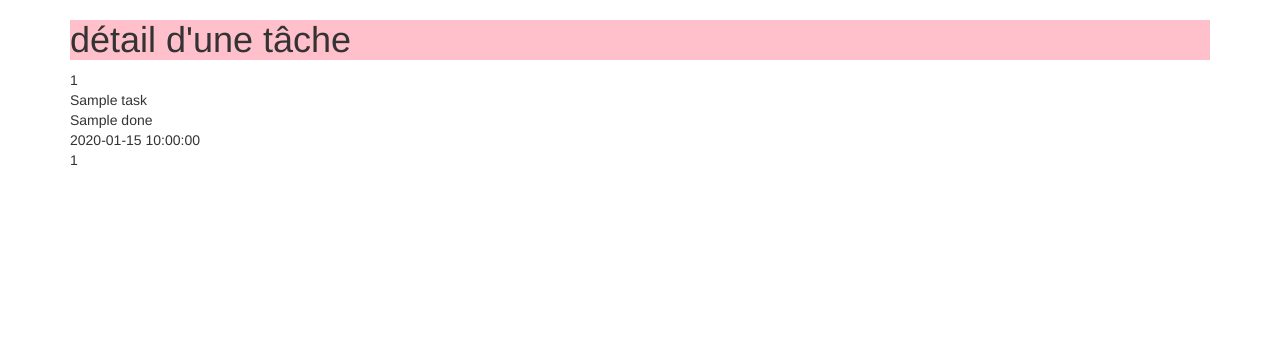
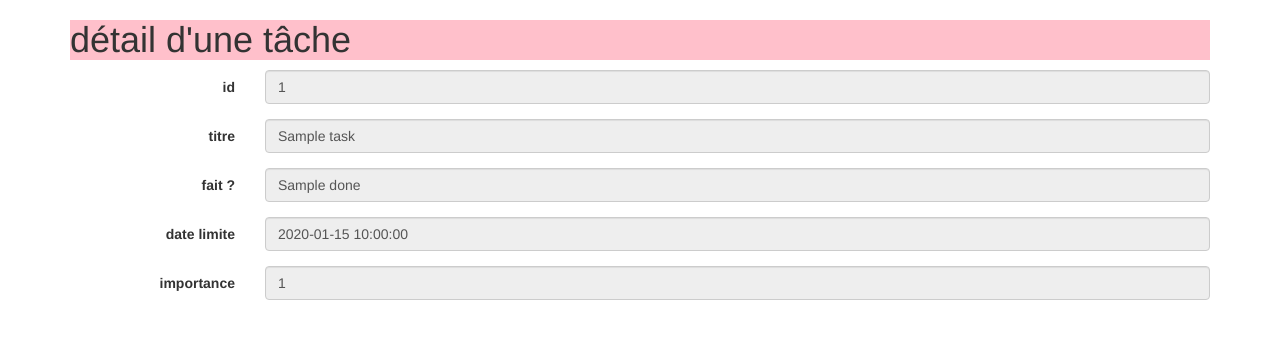
Before and after one commit to jibundeyare/cnam-silex-2017-2018, a PHP site: template templates/task/show.php in a window 1280 px wide. Shown: the top 339 px of the page. Run offline with PHP 8.4, Linux system fonts and the light colour scheme; the template is opened without the code that fills it: most values are stand-ins (such as "Sample title", 1, 10 or a date in 2020).

Commit message:
Mise à jour du projet

```diff
--- a/templates/task/show.php
+++ b/templates/task/show.php
@@ -5,11 +5,43 @@
             <div class="col-xs-12">
                 <h1>détail d'une tâche</h1>
 
-                <?= $task['id'] ?><br />
-                <?= $task['title'] ?><br />
-                <?= $task['done'] ?><br />
-                <?= $task['deadline'] ?><br />
-                <?= $task['importance_id'] ?><br />
+                <div class="form-horizontal">
+
+                <div class="form-group">
+                    <label for="id" class="col-sm-2 control-label">id</label>
+                    <div class="col-sm-10">
+                        <input type="text" class="form-control" id="id" readonly value="<?= htmlentities($task['id']) ?>" />
+                    </div>
+                </div>
+
+                <div class="form-group">
+                    <label for="title" class="col-sm-2 control-label">titre</label>
+                    <div class="col-sm-10">
+                        <input type="text" class="form-control" id="title" readonly value="<?= htmlentities($task['title']) ?>" />
+                    </div>
+                </div>
+
+                <div class="form-group">
+                    <label for="done" class="col-sm-2 control-label">fait ?</label>
+                    <div class="col-sm-10">
+                        <input type="text" class="form-control" id="done" readonly value="<?= htmlentities($task['done']) ?>" />
+                    </div>
+                </div>
+
+                <div class="form-group">
+                    <label for="deadline" class="col-sm-2 control-label">date limite</label>
+                    <div class="col-sm-10">
+                        <input type="text" class="form-control" id="deadline" readonly value="<?= htmlentities($task['deadline']) ?>" />
+                    </div>
+                </div>
+
+                <div class="form-group">
+                    <label for="importance_id" class="col-sm-2 control-label">importance</label>
+                    <div class="col-sm-10">
+                        <input type="text" class="form-control" id="importance_id" readonly value="<?= htmlentities($task['importance_id']) ?>" />
+                    </div>
+                </div>
+
             </div>
         </div>
     </div>
```
Also changed, not shown: public/index.php (+70 -22 lines), templates/destroy-session-var.php (added, +11 -0 lines), templates/get-session-var.php (added, +14 -0 lines), templates/set-session-var.php (added, +11 -0 lines), templates/task/index.php (+5 -5 lines).
